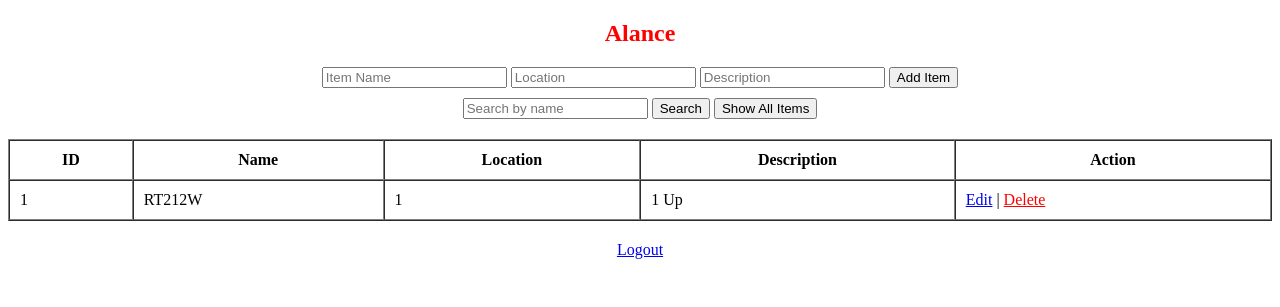
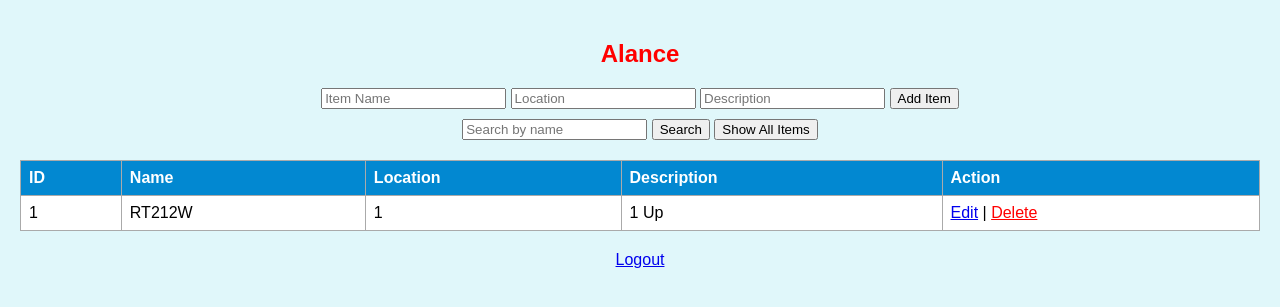
Before and after one commit to Krishna9723/warehouse_web, a Flask app: page /home in a window 1280 px wide. Shown: the top 307 px of the page. Run offline with Flask 3, Linux system fonts and the light colour scheme; the visitor is signed in with stand-in values (Sample User, id 1); data comes from the database, SQL or seed files in the repository.

Commit message:
Add background color styling to web app

```diff
--- a/templates/index.html
+++ b/templates/index.html
@@ -2,6 +2,32 @@
 <html>
 <head>
     <title>Alance</title>
+<style>
+  body {
+    background-color: #e0f7fa; /* Light blue */
+    font-family: Arial, sans-serif;
+    margin: 0;
+    padding: 20px;
+  }
+  h2 {
+    color: #d32f2f;  /* Red heading */
+  }
+  table {
+    background-color: white;
+    width: 100%;
+    border-collapse: collapse;
+  }
+  th, td {
+    border: 1px solid #aaa;
+    padding: 8px;
+    text-align: left;
+  }
+  th {
+    background-color: #0288d1;
+    color: white;
+  }
+</style>
+
 </head>
 <body>
     <h2 style="text-align:center; color:red;">Alance</h2>
```
